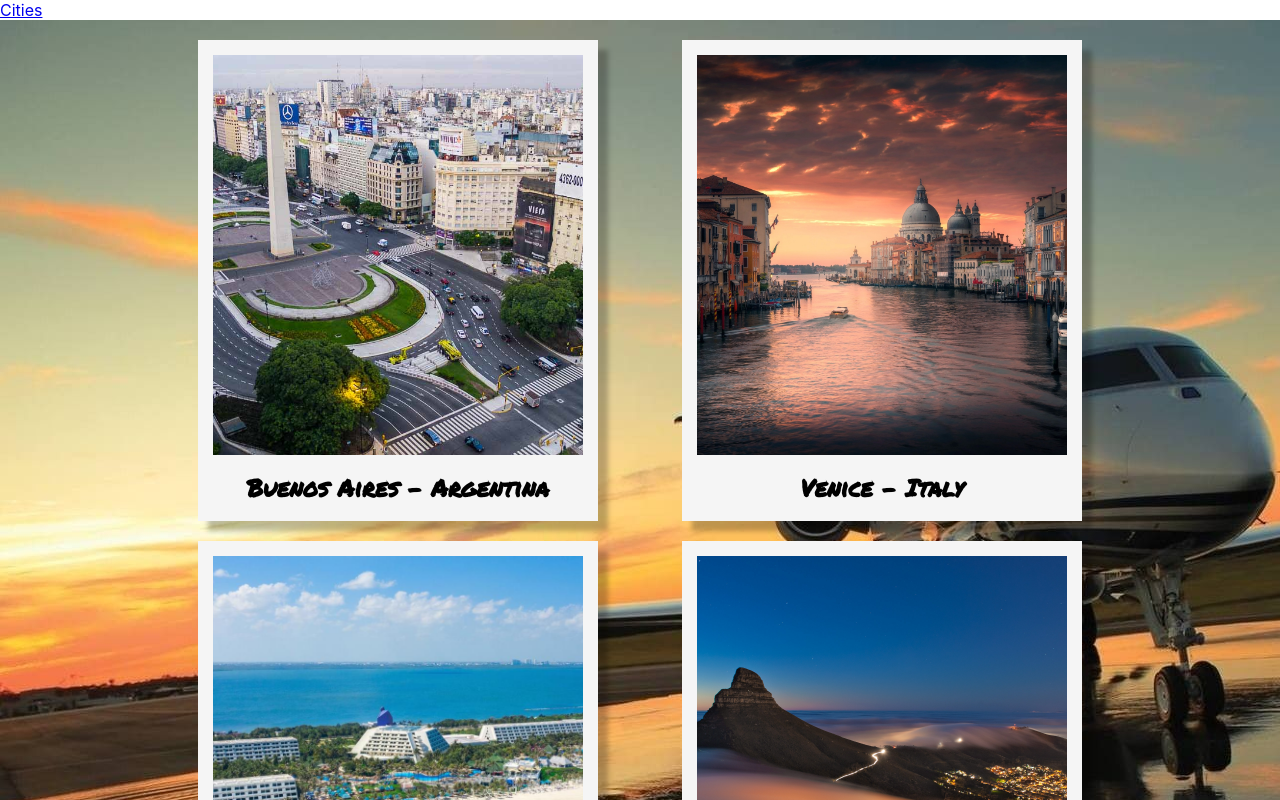
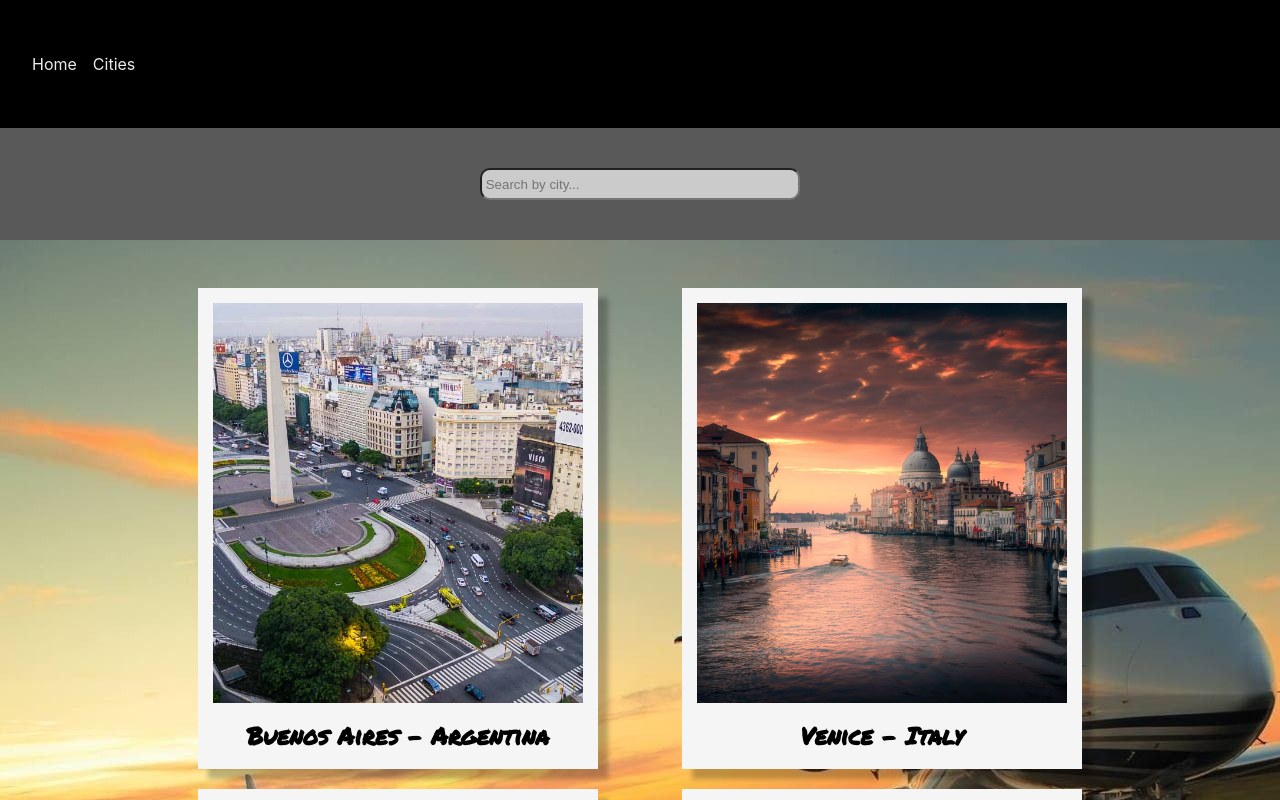
Before and after one commit to ignaciogiusti/mytinerary-alessandro-giusti, a React (Create React App) app: page /cities in a window 1280 px wide. Shown: the top 800 px of the page. Built offline with nearby package versions, Linux system fonts and the light colour scheme.

Commit message:
Created navbar and search input and styles for both

```diff
--- a/src/components/Header.js
+++ b/src/components/Header.js
@@ -6,8 +6,9 @@ const navLinks = (page) =>  <LinkRouter className='' to={page.to}>{page.name}Cit
 export default function Header() {
   return (
     <>
-        <div className=''>
-        <LinkRouter to='/'>Cities</LinkRouter>
+        <div className='navbar'>
+        <LinkRouter className='text-light links' to='/'>Home</LinkRouter>
+        <LinkRouter className='text-light links' to='/'>Cities</LinkRouter>
             {/* { pages.map(navLinks) } */}
         </div>
     </>
--- a/src/layouts/WebsiteLayout.js
+++ b/src/layouts/WebsiteLayout.js
@@ -11,7 +11,7 @@ export default function WebsiteLayout(props) {
         <>
             <BrowserRouter>
                 {/* <Nav/> */}
-                 <Header/>
+                    <Header/>
                 {/* { props.children } */}
                 <Routes>
                     <Route path='/' element={<Welcome/>} />
--- a/src/pages/Cities.js
+++ b/src/pages/Cities.js
@@ -29,6 +29,9 @@ export default function Cities() {
 
         return (
             <div>
+                <div className='Search-Cities'>
+                <input type="text" name="hola" placeholder=' Search by city...' />
+                </div>
                     <div className='citiesPageContainer'>
                         {
                             cities.map(imgCitiesContainerView)
--- a/src/styles/Cities.css
+++ b/src/styles/Cities.css
@@ -5,6 +5,7 @@
     flex-flow: wrap;
     gap: 20px;
     padding: 20px 0;
+    padding-top: 3rem;
     background: url(/public/img/avionWallpaper.jpg);
     background-repeat: no-repeat;
     background-attachment: fixed;
@@ -28,6 +29,23 @@
     padding-top: 15px;
     font-family: 'Permanent Marker';
     font-size: x-large;
+}
+.Search-Cities{
+    background-color: rgba(0, 0, 0, 0.652);
+    background-repeat: no-repeat;
+    background-attachment: fixed;
+    background-size: cover;
+    padding: 1rem 0 1rem 0;
+    display: flex;
+    justify-content: center;
+    align-items: center;
+    height: 7rem;
+}
+input{
+    background-color: rgba(255, 255, 255, 0.686);
+    border-radius: 10px;
+    height: 2rem;
+    width: 20rem;
 }
 @media (min-width: 426px) {
     .City-container {
--- a/src/styles/Header.css
+++ b/src/styles/Header.css
@@ -0,0 +1,11 @@
+.navbar{
+    display: flex;
+    height: 8rem;
+    padding: 0 1rem 0 1rem ;
+    align-items: center;
+    color: white;
+    background-color: black;
+}
+.links{
+    margin-left: 1rem;
+}
```
Lines whose indentation alone changed are shown as unchanged.
